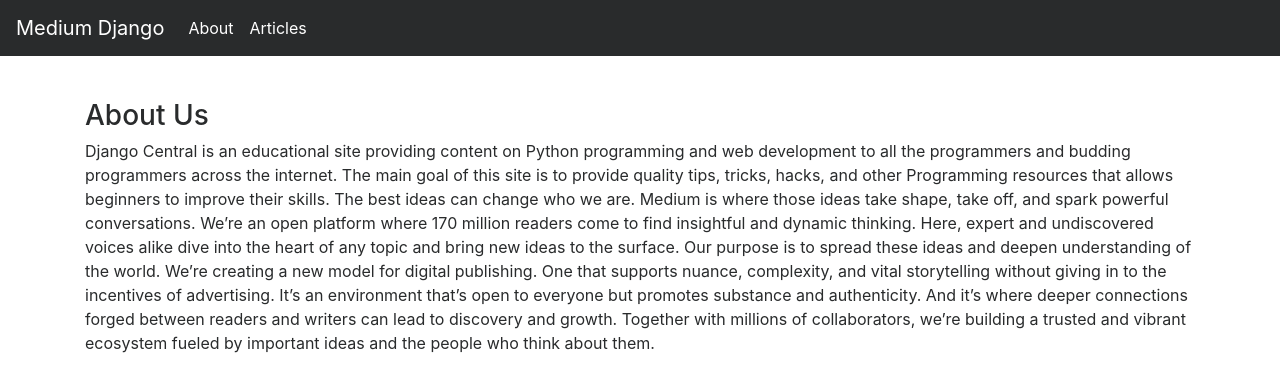
After one commit to ysfoz/django_Portal, a Django app: page /about/ in a window 1280 px wide. The commit adds this page. Shown: the top 392 px of the page. Run offline with Django 3.2, Linux system fonts and the light colour scheme; some libraries are stand-ins or nearby versions.

Commit message:
added about page

```diff
--- a/src/article/urls.py
+++ b/src/article/urls.py
@@ -1,7 +1,8 @@
 from django.urls import path
-from .views import index
+from .views import index,about
 
 urlpatterns = [
 
-    path('', index,name='index')
+    path('', index,name='index'),
+    path('about/', about,name='about'),
 ]
--- a/src/article/views.py
+++ b/src/article/views.py
@@ -5,3 +5,6 @@
 
 def index(request):
    return render(request,'index.html')
+
+def about(request):
+   return render(request, 'about.html')
--- /dev/null
+++ b/src/templates/about.html
@@ -0,0 +1,30 @@
+{% extends 'layout.html' %}
+
+
+{% block title %}
+About
+{% endblock title %}
+
+{% block body %}
+
+<h3>About Us</h3>
+<p>
+    Django Central is an educational site providing content on Python programming
+    and web development to all the programmers and budding programmers across the
+    internet. The main goal of this site is to provide quality tips, tricks,
+    hacks, and other Programming resources that allows beginners to improve their
+    skills.
+
+    The best ideas can change who we are. Medium is where those ideas take shape, take off, and spark powerful
+    conversations. We’re an open platform where 170 million readers come to find insightful and dynamic thinking. Here,
+    expert and undiscovered voices alike dive into the heart of any topic and bring new ideas to the surface. Our
+    purpose is to spread these ideas and deepen understanding of the world.
+
+    We’re creating a new model for digital publishing. One that supports nuance, complexity, and vital storytelling
+    without giving in to the incentives of advertising. It’s an environment that’s open to everyone but promotes
+    substance and authenticity. And it’s where deeper connections forged between readers and writers can lead to
+    discovery and growth. Together with millions of collaborators, we’re building a trusted and vibrant ecosystem fueled
+    by important ideas and the people who think about them.
+</p>
+
+{% endblock body %}
--- a/src/templates/includes/navbar.html
+++ b/src/templates/includes/navbar.html
@@ -12,7 +12,7 @@
     <div class="collapse navbar-collapse" id="navbarCollapse">
       <ul class="navbar-nav mr-auto">
         <li class="nav-item active">
-          <a class="nav-link" href="">About</a>
+          <a class="nav-link" href="{% url 'about' %}">About</a>
         </li>
         <li class="nav-item active">
             <a class="nav-link" href="">Articles</a>
--- a/src/templates/index.html
+++ b/src/templates/index.html
@@ -7,7 +7,7 @@
 
 
 {% block body %}
-    {% include 'includes/navbar.html' %}
+
     <div class="jumbotron text-center">
         <h3>Welcome to <span class = 'django'>Django</span> Blog Page</h3>
          <p>You can share here all Articles about <span class = 'django'>Django</span>  </p>
--- a/src/templates/layout.html
+++ b/src/templates/layout.html
@@ -16,7 +16,7 @@
 </head>
 <body>
 
-
+    {% include 'includes/navbar.html' %}
     <div class = 'container containercss' >
 
         {% block body %}
```
